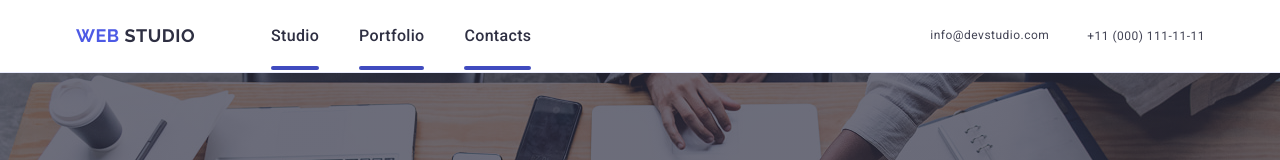
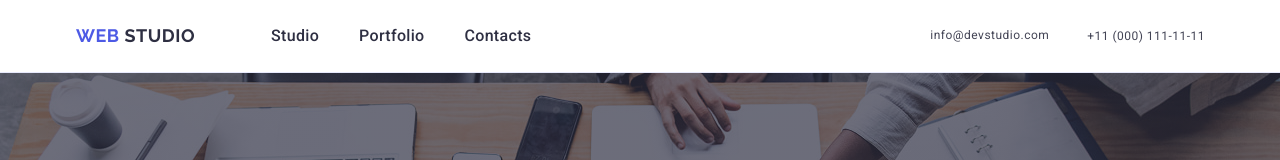
Before and after one commit to RocketReact/goit-markup-hw-06, a website built with Vite: page index.html in a window 1280 px wide. Shown: the top 160 px of the page. Built offline with nearby package versions, Linux system fonts and the light colour scheme.

Commit message:
fix hover main menu list

```diff
--- a/css/style.css
+++ b/css/style.css
@@ -160,6 +160,7 @@ img {
   transition: color 250ms cubic-bezier(0.4, 0, 0.2, 1);
   padding: 0;
 }
+
 .navigation-a:hover,
 .navigation-a:focus {
   color: var(--dark-light-blue);
@@ -860,13 +861,10 @@ img {
     margin-right: auto;
   }
   .navigation-a {
-    color: var(--dark-blue);
     font-size: 16px;
     padding: 24px 0;
-    position: relative;
-    transition: color 250ms cubic-bezier(0.4, 0, 0.2, 1);
   }
-  .navigation-a::after {
+  .navigation-a:hover::after {
     content: '';
     position: absolute;
     width: 100%;
```
